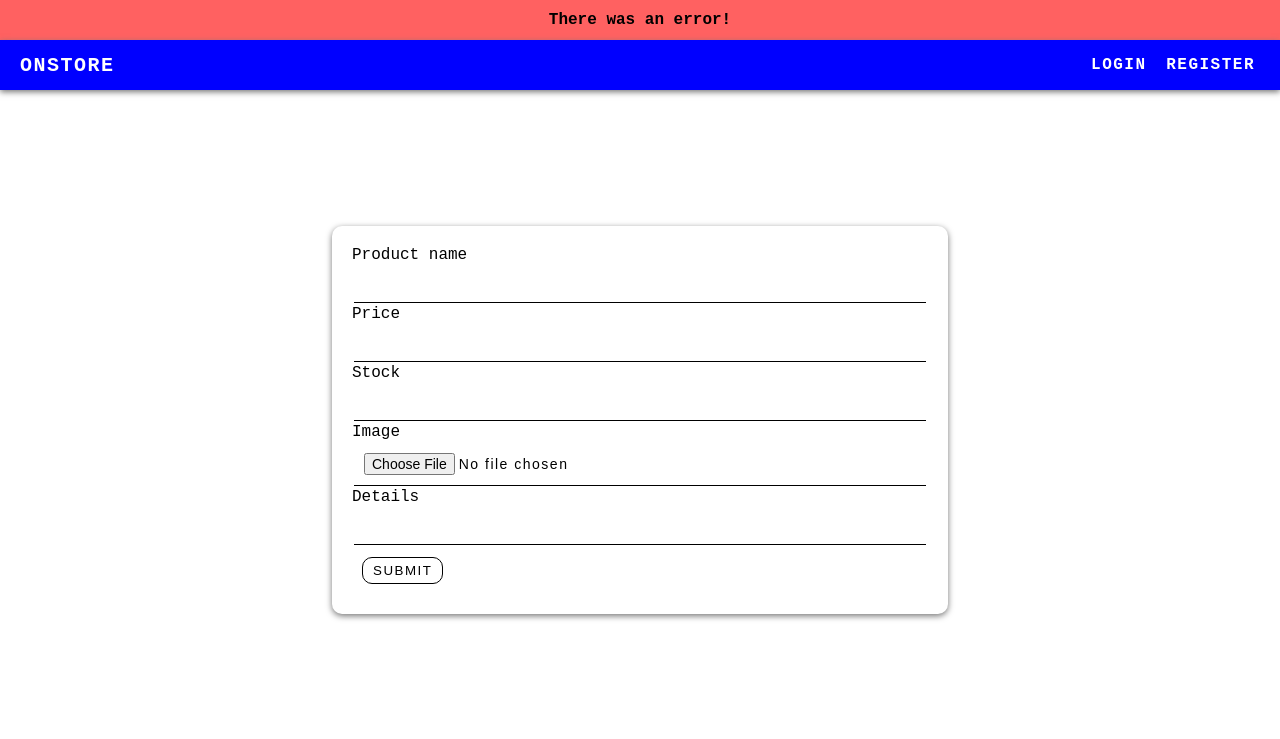
After one commit to ErlJocson/ecommerce, a Django app: page /add-product/ in a window 1280 px wide. The commit adds this page. Shown: the top 739 px of the page. Run offline with Django 4.2, Linux system fonts and the light colour scheme.

Commit message:
add product form added

```diff
--- /dev/null
+++ b/product/templates/add_product.html
@@ -0,0 +1,30 @@
+{% extends 'base.html' %} {% block content %}
+
+<div class="form-container">
+  <form method="post" class="auth-container">
+    {% csrf_token %}
+    <div>
+      <label for="">Product name</label>
+      <input type="text" name="name" />
+    </div>
+    <div>
+      <label for="">Price</label>
+      <input type="number" name="price" />
+    </div>
+    <div>
+      <label for="">Stock</label>
+      <input type="number" name="stock" />
+    </div>
+    <div>
+      <label for="">Image</label>
+      <input type="file" name="image" />
+    </div>
+    <div>
+      <label for="">Details</label>
+      <input type="text" name="details" />
+    </div>
+    <input type="submit" class="submit-button" />
+  </form>
+</div>
+
+{% endblock %}
--- a/product/templates/home_view.html
+++ b/product/templates/home_view.html
@@ -11,7 +11,7 @@
         height="188px"
         width="188px"
       />
-      <p>{{ product.price }}</p>
+      <p><strong>Price: </strong>{{ product.price }}</p>
       <a href="{% url 'product' id=product.id %}">Order now!</a>
     </div>
   </div>
--- a/product/templates/order_view.html
+++ b/product/templates/order_view.html
@@ -1,6 +1,6 @@
 {% extends 'base.html' %} {% block content %}
 
-<div>
+<div class="card-container">
   {% for order in orders %}
   <div class="card bg-blue">
     <div class="card-header">{{ order.product.name }}</div>
--- a/product/templates/product_view.html
+++ b/product/templates/product_view.html
@@ -6,10 +6,10 @@
     <h3>{{ item.name }}</h3>
     <p>{{ item.details }}</p>
     <div class="span-container">
-      <span><strong>Date posted:</strong>{{ item.date }}</span>
+      <span><strong>Date posted: </strong>{{ item.date }}</span>
       <span><strong>Stocks: </strong> {{ item.stock }} </span>
       <span
-        ><strong>Seller:</strong>{{ item.seller.first_name }}
+        ><strong>Seller: </strong>{{ item.seller.first_name }}
         <!--  -->
         {{ item.seller.last_name }}</span
       >
--- a/product/urls.py
+++ b/product/urls.py
@@ -6,5 +6,6 @@ urlpatterns = [
     path('store/', store_view, name='store'),
     path('order/', order_view, name='order'),
     path('product/<int:id>', product_view, name='product'),
-    path('order/<int:id>', order_now, name='order_now')
+    path('order/<int:id>', order_now, name='order_now'),
+    path('add-product/', add_product, name='add-product')
 ]
--- a/product/views.py
+++ b/product/views.py
@@ -2,6 +2,7 @@ from django.shortcuts import redirect, render
 from .models import Order, Product
 from django.contrib.auth.decorators import login_required
 from django.contrib import messages
+from django.contrib.auth.models import User
 
 def home_view(request):
     products = Product.objects.filter(stock__gte = 1)
@@ -53,3 +54,28 @@ def order_now(request, id):
     orderToAdd.save()
     messages.success(request, 'New order added.')
     return redirect('order')
+
+def add_product(request):
+    if request.method == "POST":
+        name    = request.POST['name']
+        details = request.POST['details']
+        price   = request.POST['price']
+        stock   = request.POST['stock']
+        image   = request.POST['image']
+        seller  = User.objects.get(id=request.user.id)
+
+        productToAdd = Product(
+            name = name,
+            details = details,
+            price = price,
+            stock = stock,
+            image = image,
+            seller = seller,
+        )
+        productToAdd.save()
+        messages.success(request, 'Product added.')
+    else:
+        messages.warning(request, 'There was an error!')
+    return render(request, 'add_product.html', {
+        "title":"Add product"
+    })
--- a/user/views.py
+++ b/user/views.py
@@ -1,6 +1,5 @@
 from django.shortcuts import render, redirect
 from django.contrib.auth.models import User
-from django.shortcuts import get_object_or_404
 from django.contrib.auth import authenticate, login, logout as django_logout
 from django.contrib import messages
 
```
Also changed, not shown: db.sqlite3.
